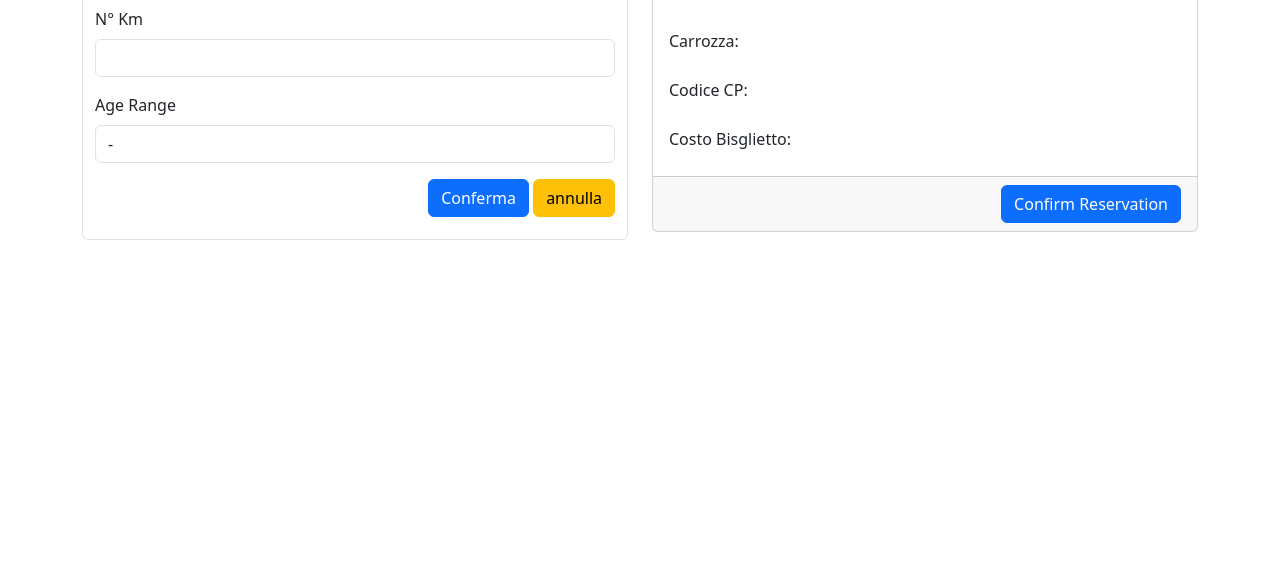
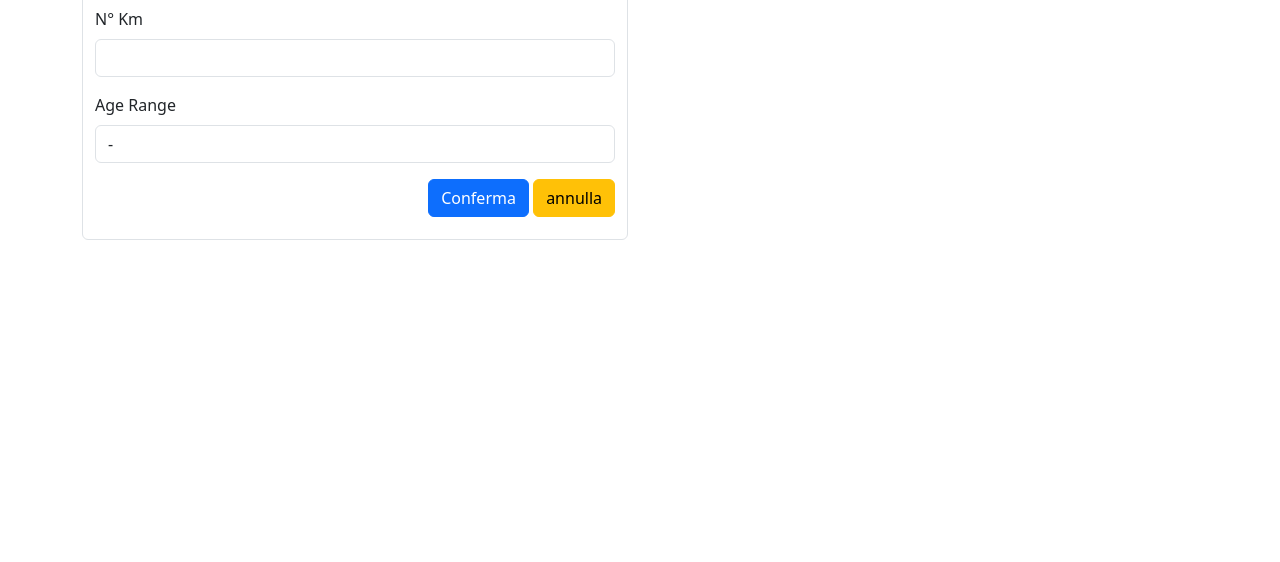
Before and after one commit to thomasraimondi/js-biglietto-treno-form, a plain HTML site: page index.html in a window 1280 px wide. Shown: the part 238-800 px from the top of the page. Drawn offline with nearby package versions, Linux system fonts and the light colour scheme.

Commit message:
fix display after submit forms

```diff
--- a/Js/main.js
+++ b/Js/main.js
@@ -86,7 +86,7 @@ formTicketTrainEl.addEventListener("submit", (event) => {
   numberReservepostoOutput.innerText = numberReserve;
   ticketPriceOutput.innerText = `€ ${finalPrice.toFixed(2)}`;
 
-  // outputInfo.classList.remove("d-none");
+  outputInfo.classList.remove("d-none");
 });
 
 // Function to generate a random 5-character string
--- a/index.html
+++ b/index.html
@@ -64,7 +64,7 @@
             </form>
           </div>
         </div>
-        <div id="output-info" class="col-12 col-lg-6">
+        <div id="output-info" class="col-12 col-lg-6 d-none">
           <h1 class="display-6">Recap Ticket Information</h1>
           <div class="card text-center mb-5">
             <div
@@ -99,27 +99,6 @@
 
                 <div id="ticket-price"></div>
               </div>
-
-              <!-- <table class="table">
-                <thead>
-                  <tr>
-                    <th scope="col">Nome Passeggero</th>
-                    <th scope="col">Offerta</th>
-                    <th scope="col">Carrozza</th>
-                    <th scope="col">Codice CP</th>
-                    <th scope="col">Costo Bisglietto</th>
-                  </tr>
-                </thead>
-                <tbody>
-                  <tr>
-                     <td id="fullname-output"></td>
-                    <td id="discount"></td>
-                    <td id="posto"></td>
-                    <td id="number-reserved"></td>
-                    <td id="ticket-price"></td>
-                  </tr>
-                </tbody>
-              </table> -->
             </div>
             <div class="card-footer text-body-secondary text-end">
               <button class="btn btn-primary">Confirm Reservation</button>
```
